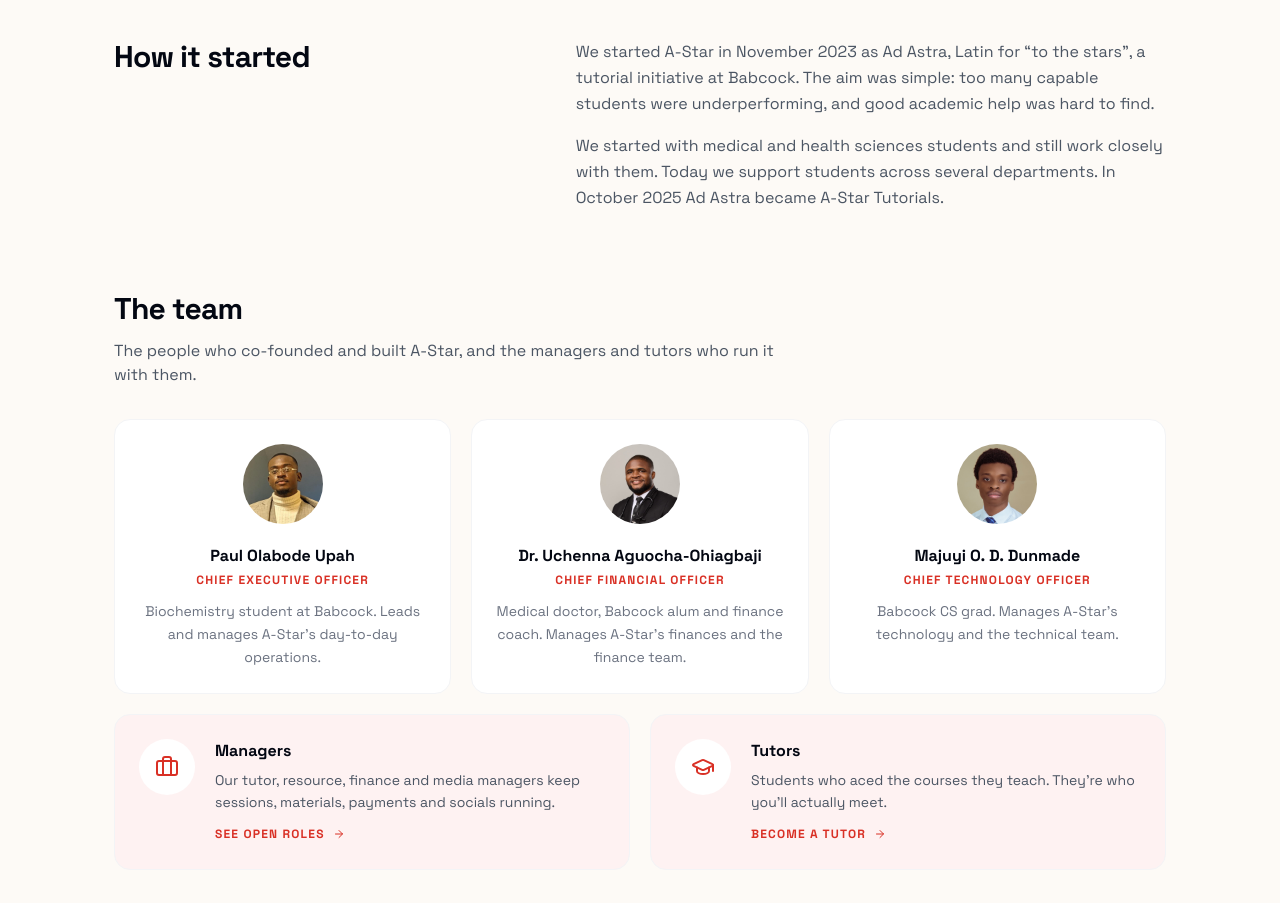
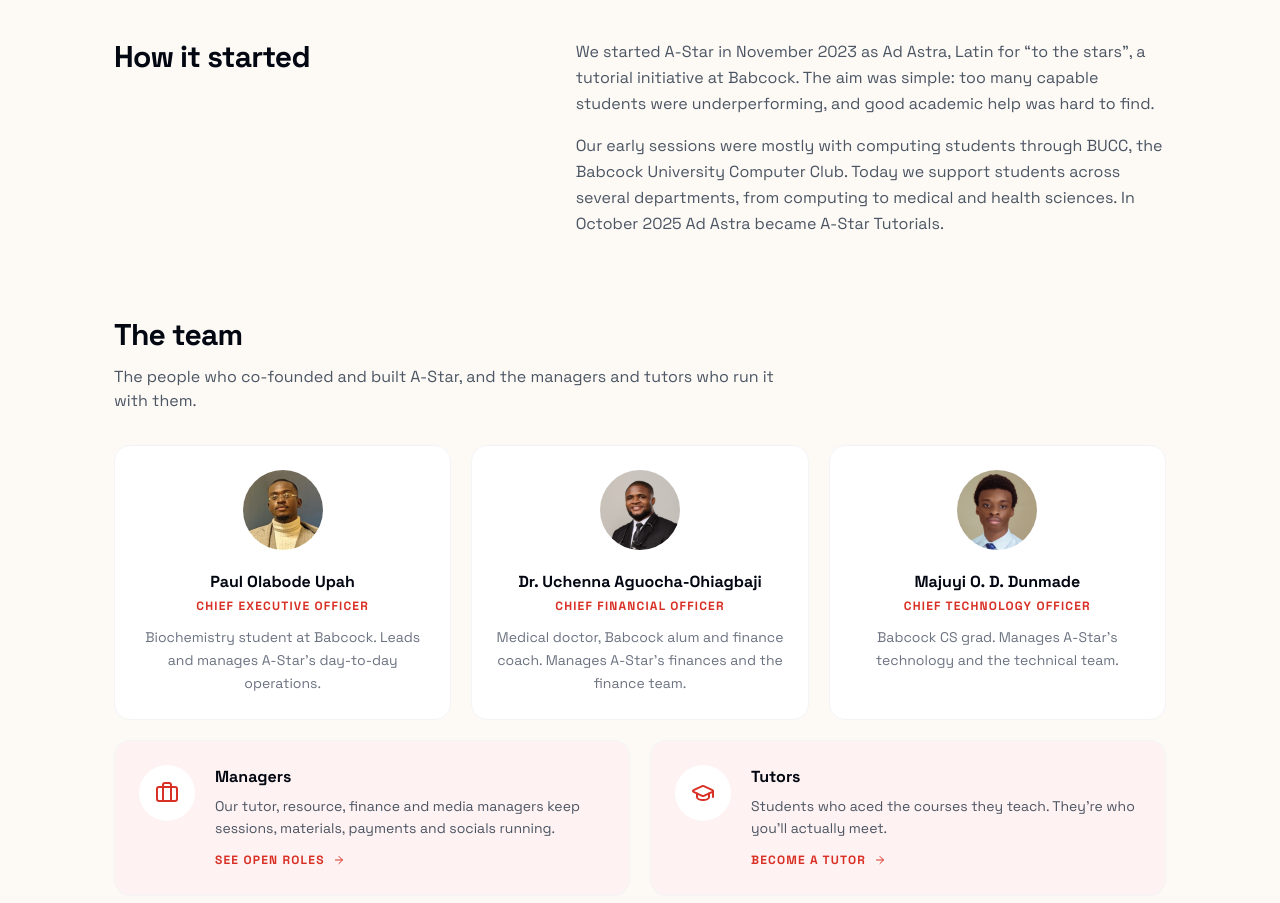
Before and after one commit to astartutorials/astutorials-v1, a Next.js app: page /about in a window 1280 px wide. Shown: the part 1740-2643 px from the top of the page. Built offline with nearby package versions, Linux system fonts and the light colour scheme; no server answers.

Commit message:
about: early days were BUCC, not health sciences

```diff
--- a/app/about/page.tsx
+++ b/app/about/page.tsx
@@ -181,9 +181,10 @@ export default function AboutPage() {
             underperforming, and good academic help was hard to find.
           </p>
           <p>
-            We started with medical and health sciences students and still work closely with them.
-            Today we support students across several departments. In October 2025 Ad Astra became
-            A-Star Tutorials.
+            Our early sessions were mostly with computing students through BUCC, the Babcock
+            University Computer Club. Today we support students across several departments, from
+            computing to medical and health sciences. In October 2025 Ad Astra became A-Star
+            Tutorials.
           </p>
         </div>
       </section>
```
